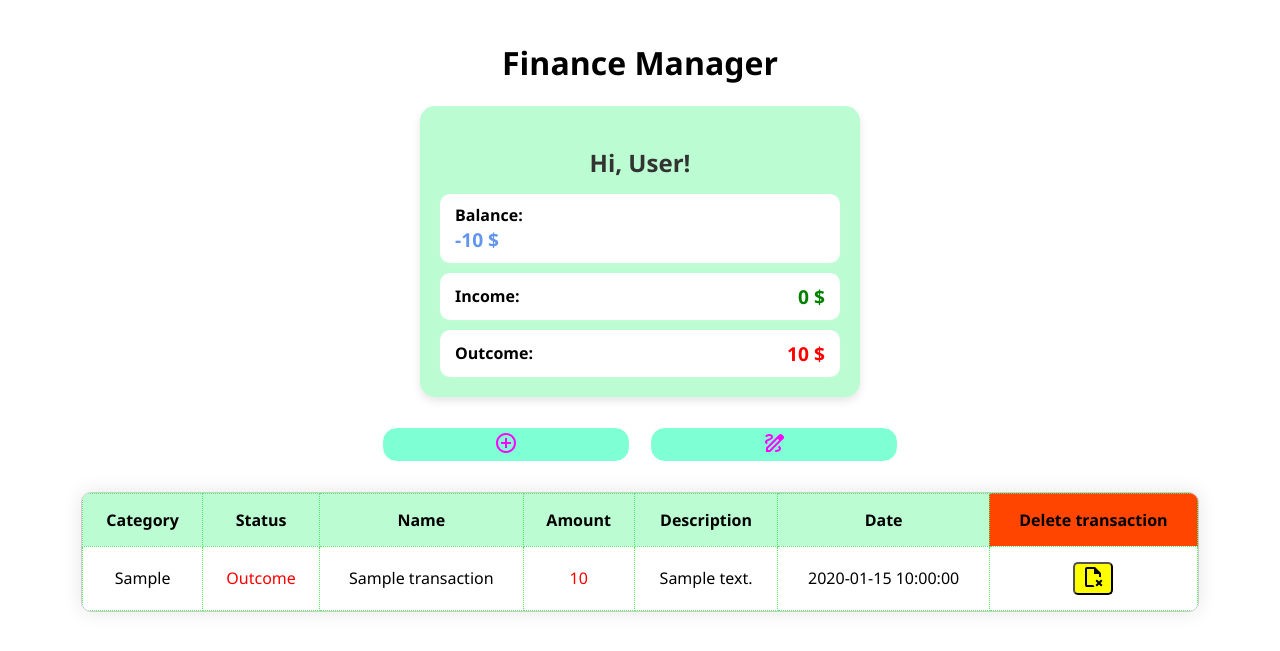
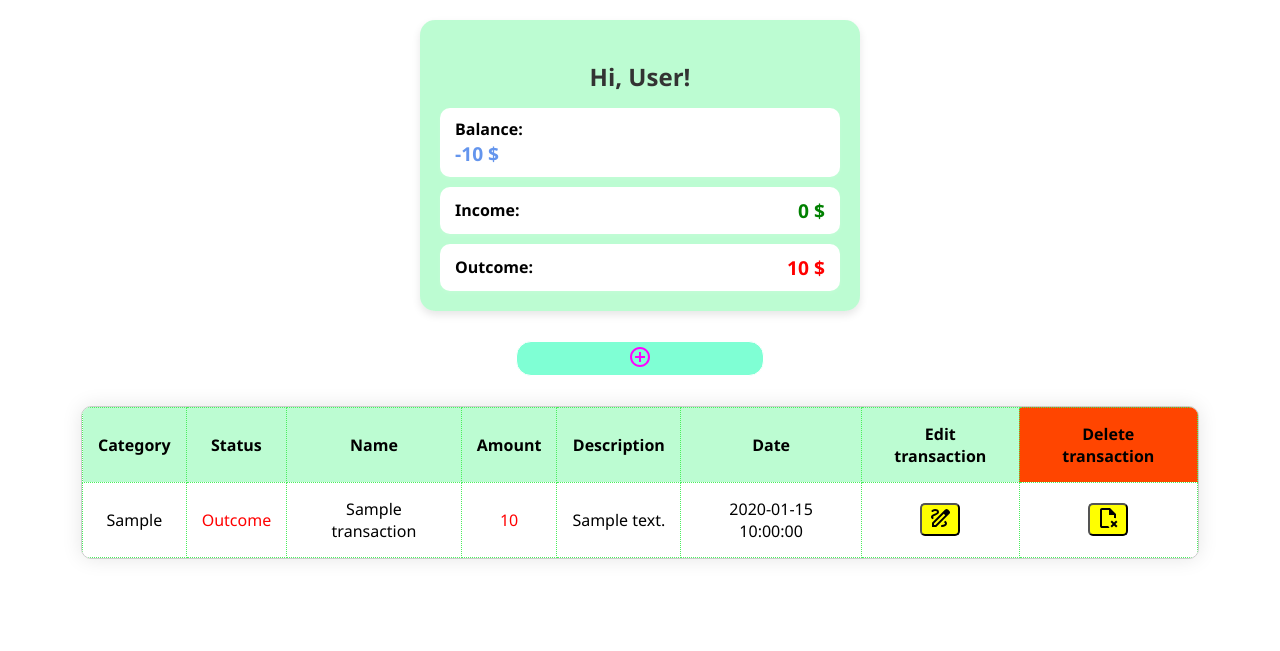
Before and after one commit to Otabekkk/Finances_Flask, a Flask app: page / in a window 1280 px wide. Shown: the top 651 px of the page. Run offline with Flask 3, Linux system fonts and the light colour scheme; tables that the repository leaves empty hold one stand-in row (values such as "Sample post"); some web fonts are replaced.

Commit message:
Editing transaction

```diff
--- a/app.py
+++ b/app.py
@@ -9,7 +9,6 @@ app.config['SQLALCHEMY_TRACK_MODIFICATIONS'] = False
 app.secret_key = secrets.token_hex(16)
 
 db.init_app(app)
-
 
 
 @app.route('/')
@@ -41,25 +40,25 @@ def add_transaction():
     return render_template('index.html')
 
 
-@app.route('/edit/<int:id>', methods = ['GET', 'POST'])
+
+# Редактирование транзакции
+@app.route('/edit_transaction/<int:id>', methods = ['POST'])
 def edit_transaction(id):
     transaction = Transaction.query.get(id)
 
     if not transaction:
         return 'Transaction not found!', 404
 
-    if request.method =='POST':
-        transaction.status = request.form.get('status')
-        transaction.category = request.form.get('category')
-        transaction.name = request.form.get('name')
-        transaction.amount = request.form.get('amount')
-        transaction.description = request.form.get('description')
-        transaction.date_added = datetime.now()
+    transaction.status = request.form['status']
+    transaction.category = request.form['category']
+    transaction.name = request.form['name']
+    transaction.amount = request.form['amount']
+    transaction.description = request.form['description']
+    transaction.date_added = datetime.now()
 
-        db.session.commit()
-        return redirect('/')
+    db.session.commit()
+    return redirect('/')
 
-    return redirect('/')
 
 
 # Удаление транзакции
--- a/static/script.js
+++ b/static/script.js
@@ -13,3 +13,48 @@ function closeModal() {
 function submitTransaction() {
     closeModal();
 }
+
+
+// const editModal = document.getElementById('edit_transaction')
+// const edit_btn = document.getElementById('edit-transaction-btn')
+
+// edit_btn.addEventListener('click', () => {
+//     editModal.style.display = 'flex';
+// })
+
+// function closeEditModal() {
+//     editModal.style.display = 'none';
+// }
+
+// function submitEdit() {
+//     closeEditModal();
+// }
+
+function openEditModal(button) {
+    const edit_modal = document.getElementById('edit_transaction');
+    edit_modal.style.display = 'flex';
+    const form = document.getElementById('edit-transaction-form');
+
+    const transactionId = button.getAttribute('data-transaction-id');
+    const transactionStatus = button.getAttribute('data-transaction-status');
+    const transactionCategory = button.getAttribute('data-transaction-category');
+    const transactionName = button.getAttribute('data-transaction-name');
+    const transactionDescription = button.getAttribute('data-transaction-description');
+    const transactionAmount = button.getAttribute('data-transaction-amount');
+
+
+    document.getElementById('edit-transaction-id').value = transactionId;
+    document.getElementById('edit-status').value = transactionStatus;
+    document.getElementById('edit-category').value = transactionCategory;
+    document.getElementById('edit-name').value = transactionName;
+    document.getElementById('edit-description').value = transactionDescription;
+    document.getElementById('edit-amount').value = transactionAmount;
+
+    form.action = `/edit_transaction/${transactionId}`;
+
+}
+
+// function closeEditModal() {
+//     const edit_modal = document.getElementById('edit-transaction-modal');
+//     edit_modal.style.display = 'none';
+// }
--- a/static/style.css
+++ b/static/style.css
@@ -45,7 +45,6 @@ body {
 
 .modal-content label {
     display: block;
-    /* margin: 10px 0 5px; */
 }
 
 .modal-content input, .modal-content select {
@@ -53,15 +52,12 @@ body {
     border: 1px solid black;
     width: 100%;
     height: 30px;
-    /* padding: 10px; */
     margin-bottom: 15px;
 }
 
 .modal-content button {
     padding: 10px 20px;
     margin: 10px;
-
-    /* background-color: aquamarine; */
     border-radius: 10px;
     border: none;
     cursor: pointer;
--- a/templates/index.html
+++ b/templates/index.html
@@ -4,13 +4,13 @@
     <meta charset="UTF-8">
     <meta name="viewport" content="width=device-width, initial-scale=1.0">
     <link rel="stylesheet" href="{{ url_for('static', filename='style.css') }}">
+    <link rel="stylesheet" href="{{ url_for('static', filename='edit_transaction.css') }}">
     <script src="{{ url_for('static', filename='script.js') }}" defer></script>
     <title>Финансовый менеджер</title>
 </head>
 <body>
 
     <div class="header">
-        <h1>Finance Manager</h1>
 
         <div class="balance-card">
             <h2>Hi, User!</h2>
@@ -31,15 +31,12 @@
                 </div>
 
             </div>
-            <!-- Balance: 1000 $
-            Income: 1500 $
-            Outcome: 500 $ -->
         </div>
     </div>
 
     <div class="actions">
         <button id="create_btn"><svg xmlns="http://www.w3.org/2000/svg" height="24px" viewBox="0 -960 960 960" width="24px" fill="#ff00ff"><path d="M440-280h80v-160h160v-80H520v-160h-80v160H280v80h160v160Zm40 200q-83 0-156-31.5T197-197q-54-54-85.5-127T80-480q0-83 31.5-156T197-763q54-54 127-85.5T480-880q83 0 156 31.5T763-763q54 54 85.5 127T880-480q0 83-31.5 156T763-197q-54 54-127 85.5T480-80Zm0-80q134 0 227-93t93-227q0-134-93-227t-227-93q-134 0-227 93t-93 227q0 134 93 227t227 93Zm0-320Z"/></svg></button>
-        <button onclick="alert('Eidt transaction')"><svg xmlns="http://www.w3.org/2000/svg" height="24px" viewBox="0 -960 960 960" width="24px" fill="#ff00ff"><path d="M160-120v-170l527-526q12-12 27-18t30-6q16 0 30.5 6t25.5 18l56 56q12 11 18 25.5t6 30.5q0 15-6 30t-18 27L330-120H160Zm80-80h56l393-392-28-29-29-28-392 393v56Zm560-503-57-57 57 57Zm-139 82-29-28 57 57-28-29ZM560-120q74 0 137-37t63-103q0-36-19-62t-51-45l-59 59q23 10 36 22t13 26q0 23-36.5 41.5T560-200q-17 0-28.5 11.5T520-160q0 17 11.5 28.5T560-120ZM183-426l60-60q-20-8-31.5-16.5T200-520q0-12 18-24t76-37q88-38 117-69t29-70q0-55-44-87.5T280-840q-45 0-80.5 16T145-785q-11 13-9 29t15 26q13 11 29 9t27-13q14-14 31-20t42-6q41 0 60.5 12t19.5 28q0 14-17.5 25.5T262-654q-80 35-111 63.5T120-520q0 32 17 54.5t46 39.5Z"/></svg></button>
+        <!-- <button onclick="alert('Eidt transaction')"><svg xmlns="http://www.w3.org/2000/svg" height="24px" viewBox="0 -960 960 960" width="24px" fill="#ff00ff"><path d="M160-120v-170l527-526q12-12 27-18t30-6q16 0 30.5 6t25.5 18l56 56q12 11 18 25.5t6 30.5q0 15-6 30t-18 27L330-120H160Zm80-80h56l393-392-28-29-29-28-392 393v56Zm560-503-57-57 57 57Zm-139 82-29-28 57 57-28-29ZM560-120q74 0 137-37t63-103q0-36-19-62t-51-45l-59 59q23 10 36 22t13 26q0 23-36.5 41.5T560-200q-17 0-28.5 11.5T520-160q0 17 11.5 28.5T560-120ZM183-426l60-60q-20-8-31.5-16.5T200-520q0-12 18-24t76-37q88-38 117-69t29-70q0-55-44-87.5T280-840q-45 0-80.5 16T145-785q-11 13-9 29t15 26q13 11 29 9t27-13q14-14 31-20t42-6q41 0 60.5 12t19.5 28q0 14-17.5 25.5T262-654q-80 35-111 63.5T120-520q0 32 17 54.5t46 39.5Z"/></svg></button> -->
         <!-- <button onclick="alert('Delete transaction')"><svg xmlns="http://www.w3.org/2000/svg" height="24px" viewBox="0 -960 960 960" width="24px" fill="#ff00ff"><path d="M240-800v200-200 640-9.5 9.5-640Zm0 720q-33 0-56.5-23.5T160-160v-640q0-33 23.5-56.5T240-880h320l240 240v174q-19-7-39-10.5t-41-3.5v-120H520v-200H240v640h254q8 23 20 43t28 37H240Zm396-20-56-56 84-84-84-84 56-56 84 84 84-84 56 56-83 84 83 84-56 56-84-83-84 83Z"/></svg></button> -->
     </div>
 
@@ -52,6 +49,7 @@
                 <th>Amount</th>
                 <th>Description</th>
                 <th>Date</th>
+                <th>Edit transaction</th>
                 <th style="background-color: #ff4500">Delete transaction</th>
             </tr>
             {% for transaction in transactions %}
@@ -63,6 +61,22 @@
                 <td>{{ transaction.description }}</td>
                 <td>{{ transaction.date_added.strftime('%Y-%m-%d %H:%M:%S') }}</td>
                 <td>
+                    <button data-transaction-id="{{ transaction.id }}"
+                    data-transaction-status="{{ transaction.status }}"
+                    data-transaction-category="{{ transaction.category }}"
+                    data-transaction-name="{{ transaction.name }}"
+                    data-transaction-description="{{ transaction.description }}"
+                    data-transaction-amount="{{ transaction.amount }}"
+                    style="cursor: pointer; background-color: #ffff00; border-radius: 5px;"
+                    id="edit-transaction-btn"
+                    onclick="openEditModal(this)">
+                        <svg xmlns="http://www.w3.org/2000/svg" height="24px" viewBox="0 -960 960 960" width="24px" fill="black">
+                            <path d="M160-120v-170l527-526q12-12 27-18t30-6q16 0 30.5 6t25.5 18l56 56q12 11 18 25.5t6 30.5q0 15-6 30t-18 27L330-120H160Zm80-80h56l393-392-28-29-29-28-392 393v56Zm560-503-57-57 57 57Zm-139 82-29-28 57 57-28-29ZM560-120q74 0 137-37t63-103q0-36-19-62t-51-45l-59 59q23 10 36 22t13 26q0 23-36.5 41.5T560-200q-17 0-28.5 11.5T520-160q0 17 11.5 28.5T560-120ZM183-426l60-60q-20-8-31.5-16.5T200-520q0-12 18-24t76-37q88-38 117-69t29-70q0-55-44-87.5T280-840q-45 0-80.5 16T145-785q-11 13-9 29t15 26q13 11 29 9t27-13q14-14 31-20t42-6q41 0 60.5 12t19.5 28q0 14-17.5 25.5T262-654q-80 35-111 63.5T120-520q0 32 17 54.5t46 39.5Z"/>
+                        </svg>
+                    </button>
+                    <!-- <button data-transaction="{{ transaction }}" style="cursor: pointer; background-color: #ffff00; border-radius: 5px;" id="edit-transaction-btn" onclick="openEditModal(this)"><svg xmlns="http://www.w3.org/2000/svg" height="24px" viewBox="0 -960 960 960" width="24px" fill="#ff00ff"><path d="M160-120v-170l527-526q12-12 27-18t30-6q16 0 30.5 6t25.5 18l56 56q12 11 18 25.5t6 30.5q0 15-6 30t-18 27L330-120H160Zm80-80h56l393-392-28-29-29-28-392 393v56Zm560-503-57-57 57 57Zm-139 82-29-28 57 57-28-29ZM560-120q74 0 137-37t63-103q0-36-19-62t-51-45l-59 59q23 10 36 22t13 26q0 23-36.5 41.5T560-200q-17 0-28.5 11.5T520-160q0 17 11.5 28.5T560-120ZM183-426l60-60q-20-8-31.5-16.5T200-520q0-12 18-24t76-37q88-38 117-69t29-70q0-55-44-87.5T280-840q-45 0-80.5 16T145-785q-11 13-9 29t15 26q13 11 29 9t27-13q14-14 31-20t42-6q41 0 60.5 12t19.5 28q0 14-17.5 25.5T262-654q-80 35-111 63.5T120-520q0 32 17 54.5t46 39.5Z"/></svg></button> -->
+                </td>
+                <td>
                     <form action="{{ url_for('delete_transaction', id = transaction.id) }}", method="POST">
                         <button style="cursor: pointer; background-color: #ffff00; border-radius: 5px;" type="submit" onclick="return confirm('Are you sure you want to delete this transaction?');"><svg xmlns="http://www.w3.org/2000/svg" height="24px" viewBox="0 -960 960 960" width="24px" fill="balck"><path d="M240-800v200-200 640-9.5 9.5-640Zm0 720q-33 0-56.5-23.5T160-160v-640q0-33 23.5-56.5T240-880h320l240 240v174q-19-7-39-10.5t-41-3.5v-120H520v-200H240v640h254q8 23 20 43t28 37H240Zm396-20-56-56 84-84-84-84 56-56 84 84 84-84 56 56-83 84 83 84-56 56-84-83-84 83Z"/></svg></button>
                     </form>
@@ -72,6 +86,7 @@
         </table>
     </div>
 
+    <!-- Высплывающие окна -->
     <div id="new_transaction" class="modal">
         <div class="modal-content">
             <h3>Create transaction</h3>
@@ -107,13 +122,54 @@
                 <input placeholder="Sum..." type="number" id="amount" name="amount" required>
 
                 <button type="submit" class="submit-btn">Submit</button>
-                <button class="modal-close" onclick="closeModal()">Close</button>
+                <button class="modal-close" onclick="closeModal()">Cancel</button>
             </form>
 
         </div>
     </div>
 
 
+    <div id="edit_transaction" class="modal">
+        <div class="edit-modal-content">
+            <form id="edit-transaction-form" method="POST">
+                <input type="hidden" id="edit-transaction-id" name="id">
+
+                <label for="edit-status">Status:</label>
+                <select name="status" id="edit-status">
+                    <option value="Income">Income</option>
+                    <option value="Outcome">Outcome</option>
+                </select>
+
+                <label for="edit-category">Category:</label>
+                <select name="category" id="edit-category">
+                    <option value="Work">Work</option>
+                    <option value="Auto">Auto</option>
+                    <option value="Vacation">Vacation</option>
+                    <option value="Entertainment">Entertainment</option>
+                    <option value="Walk">Walk</option>
+                    <option value="Help">Help</option>
+                    <option value="Credit">Credit</option>
+                    <option value="Luck">Luck</option>
+                    <option value="Market">Market</option>
+                    <option value="For Home">For Home</option>
+                    <option value="Other">Other...</option>
+                </select>
+
+                <label for="edit-name">Name:</label>
+                <input placeholder="Name..." type="text" id="edit-name" name="name" required>
+
+                <label for="edit-description">Description:</label>
+                <input type="text" placeholder="Description..." name="description" id="edit-description" required>
+
+                <label for="edit-amount">Amount:</label>
+                <input placeholder="Sum..." type="number" id="edit-amount" name="amount" required>
+
+                <button type="submit" class="submit-btn">Submit</button>
+                <button class="modal-close" onclick="closeEditModal()">Cancel</button>
+
+            </form>
+        </div>
+    </div>
 
 
 </body>
```
